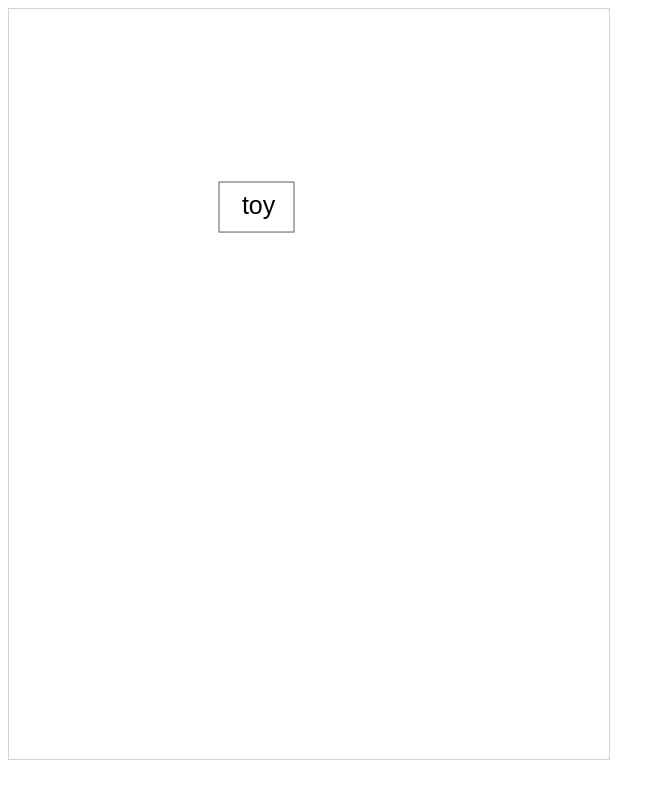
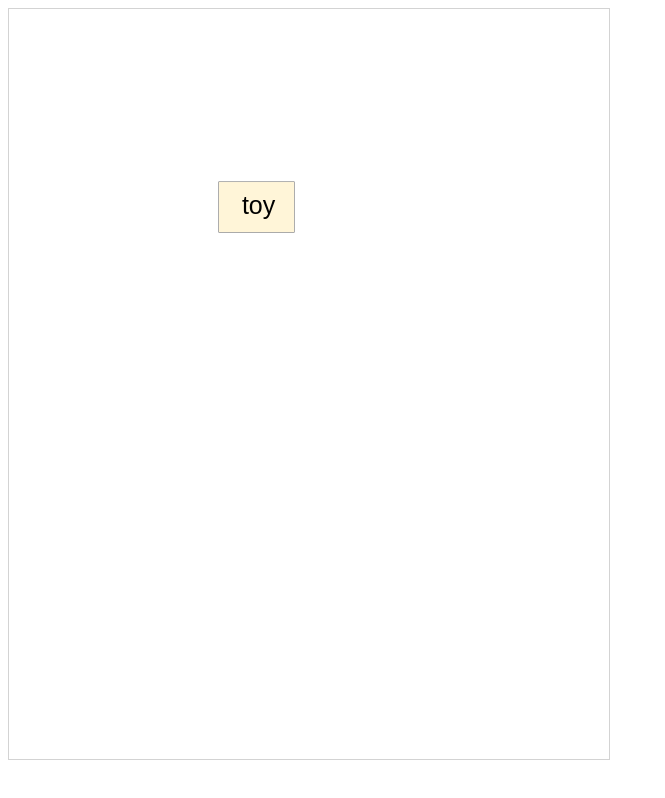
Before and after one commit to guymanpersonboy/PileTyper, a plain HTML site: page index.html in a window 1280 px wide. Shown: the whole page, without its empty margins (0-665 px from the left). Drawn offline with Linux system fonts and the light colour scheme.

Commit message:
fixed fillRect bug

```diff
--- a/index.html
+++ b/index.html
@@ -93,7 +93,7 @@
                 this.context.strokeStyle = '#5c5c5c';
                 this.context.strokeRect(this.square.x, this.square.y, this.square.width, this.square.height);
                 this.context.fillStyle = this.square.color;
-                this.context.fillRect(this.square.x, this.y, this.square.width, this.square.height);
+                this.context.fillRect(this.square.x, this.square.y, this.square.width, this.square.height);
 
                 this.context.fillStyle = 'black';
                 this.context.fillText(this.word, this.square.x + (this.square.width * 0.75), this.square.y + this.square.height * 0.75);
```
